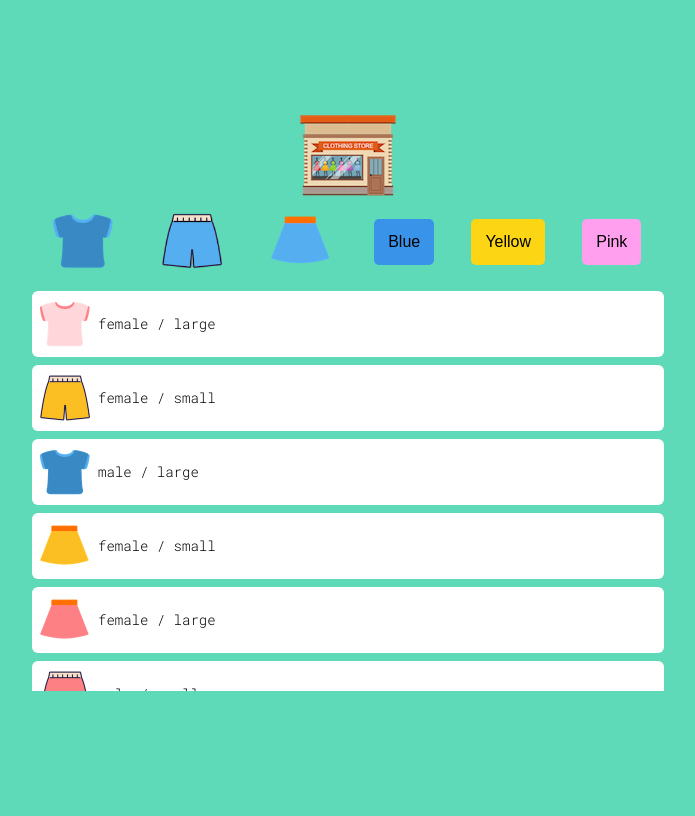
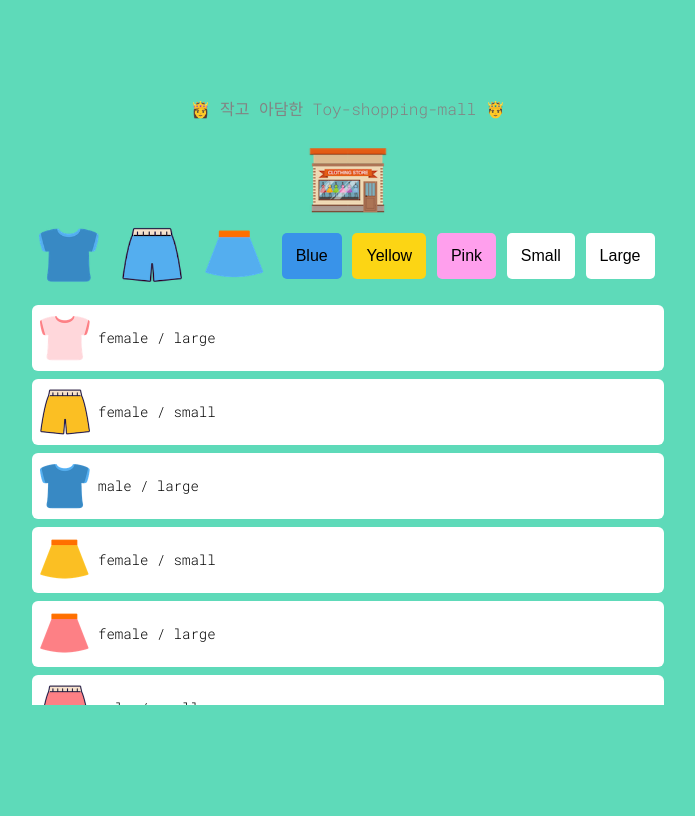
Before and after one commit to hyejooLim/Toy-shopping-mall, a plain HTML site: page index.html in a window 1280 px wide. Shown: the whole page, without its empty margins (292-987 px from the left). Drawn offline with Linux system fonts and the light colour scheme.

Commit message:
사이즈 버튼 추가

```diff
--- a/index.html
+++ b/index.html
@@ -10,7 +10,10 @@
 </head>
 <body>
   <!-- Logo -->
-  <img src="img/logo.png" alt="Logo" class="logo" />
+  <header class="spanAndLogo">
+    <span class="text">👸 작고 아담한 Toy-shopping-mall 🤴</span>
+    <img src="img/logo.png" alt="Logo" class="logo" />
+  </header>
 
   <!-- Buttons -->
   <section class="buttons">
@@ -26,6 +29,8 @@
     <button class="btn colorBtn blue" data-key="color" data-value="blue">Blue</button>
     <button class="btn colorBtn yellow" data-key="color" data-value="yellow">Yellow</button>
     <button class="btn colorBtn pink" data-key="color" data-value="pink">Pink</button>
+    <button class="btn sizeBtn" data-key="size" data-value="small">Small</button>
+    <button class="btn sizeBtn" data-key="size" data-value="large">Large</button>
   </section>
 
   <!-- Items -->
--- a/main.js
+++ b/main.js
@@ -20,6 +20,7 @@ function createElement(item) {
   li.setAttribute('class', 'item');
   li.setAttribute('data-type', item.type);
   li.setAttribute('data-color', item.color);
+  li.setAttribute('data-size', item.size);
   li.append(img);
   li.append(span);
   return li;
--- a/style.css
+++ b/style.css
@@ -6,6 +6,7 @@
   --yellow-color: #FCD514;
   --pink-color: #FF9FED;
   --mint-color: #5EDAB9;
+  --dark-gray-color: #838383;
 
   /* Size */
   --padding-small-size: 8px;
@@ -14,6 +15,7 @@
   --button-size: 60px;
   --border-size: 5px;
   --thumbnail-size: 50px;
+  --logo-size: 80px;
 
   /* Font Size */
   --font-small-size: 12px;
@@ -34,7 +36,20 @@ body {
   font-family: 'Roboto Mono';
 }
 
-.logo {
+.spanAndLogo {
+  display: flex;
+  flex-direction: column;
+  align-items: center;
+}
+
+.spanAndLogo .text {
+  color: var(--dark-gray-color);
+}
+
+.spanAndLogo .logo {
+  width: var(--logo-size);
+  height: var(--logo-size);
+  margin-top: calc(var(--margin-size) * 3);
   cursor: pointer;
   transition: transform var(--animation-duration) ease;
 }
@@ -44,6 +59,7 @@ body {
   transform: scale(1.1);
 }
 
+/* Buttons */
 .btn {
   background-color: transparent;
   border: none;
@@ -65,6 +81,7 @@ body {
   justify-content: space-around;
 }
 
+.sizeBtn,
 .colorBtn {
   font-size: var(--font-large-size);
   padding: var(--padding-medium-size);
@@ -83,6 +100,11 @@ body {
   background-color: var(--pink-color);
 }
 
+.buttons .sizeBtn {
+  background-color: var(--white-color);
+}
+
+/* Items  */
 .items {
   width: 50%;
   height: 50%;
```
